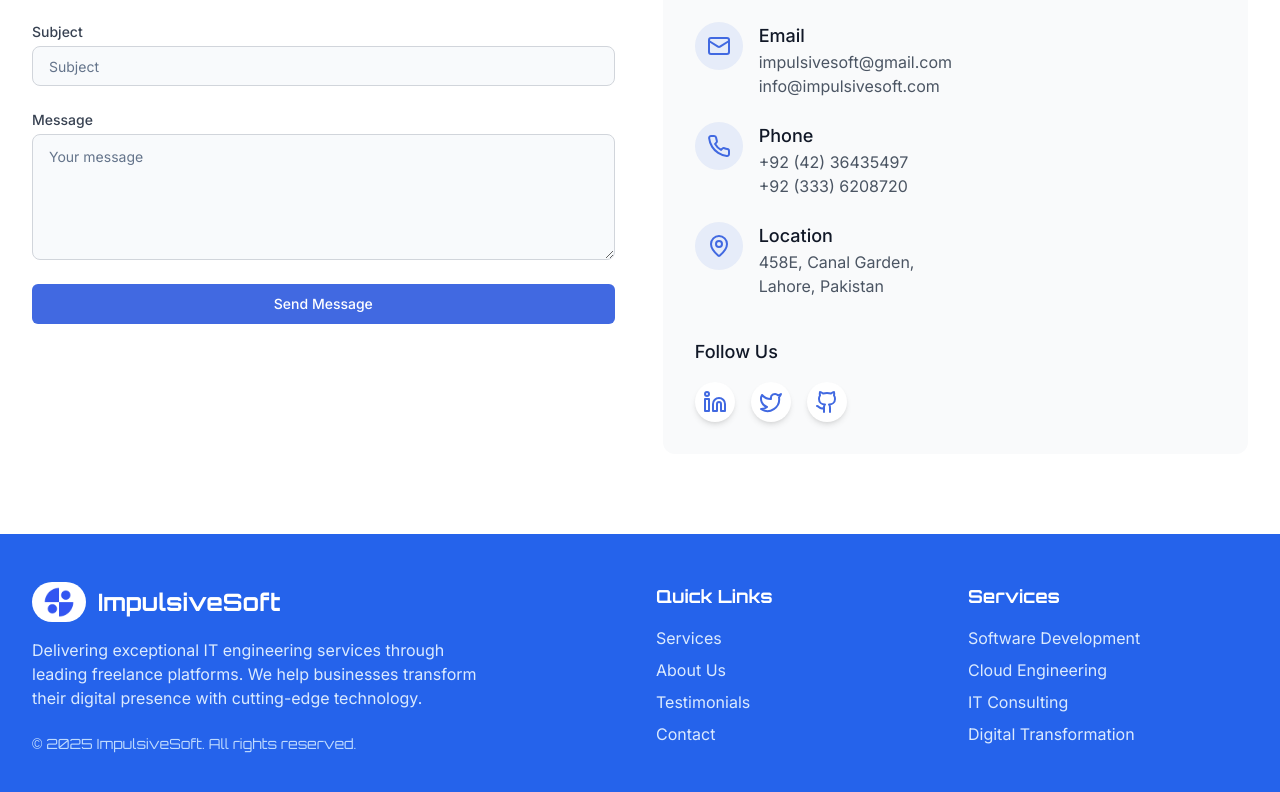
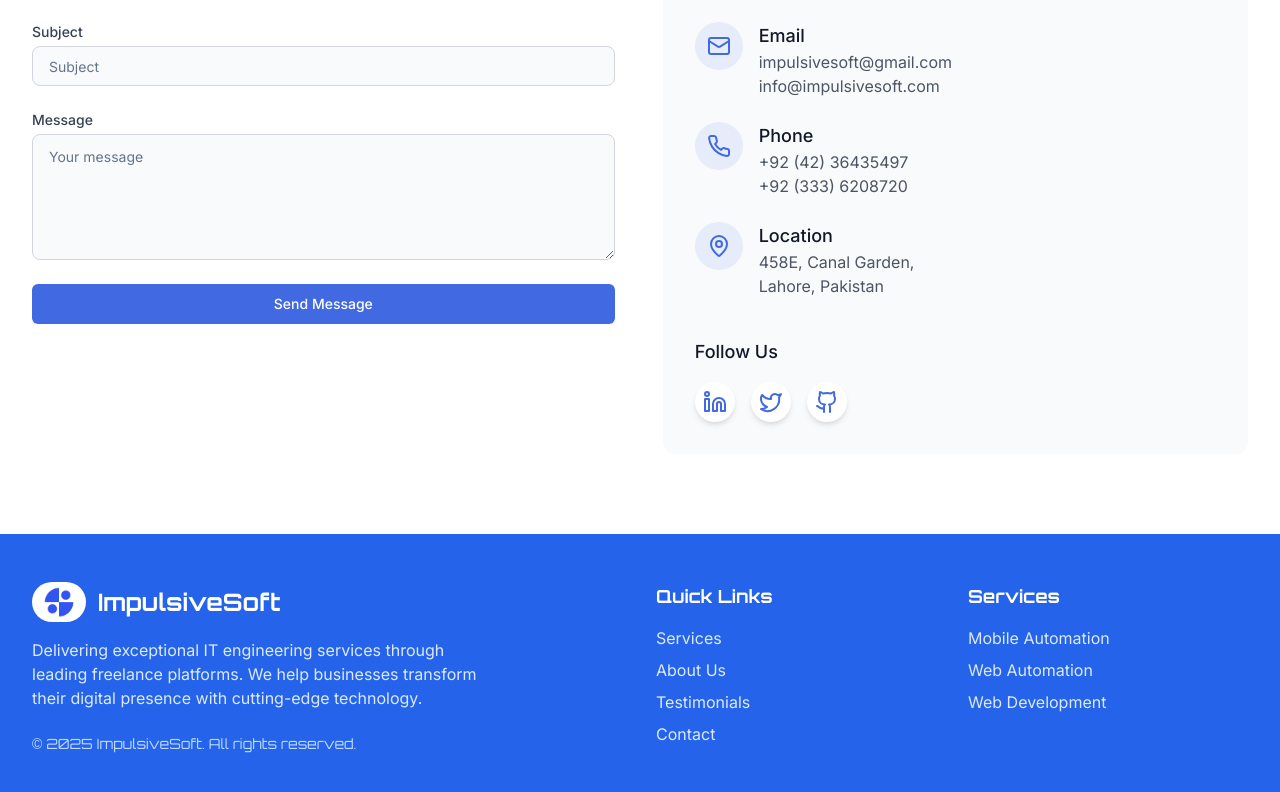
Before and after one commit to emZubair/impulsivesoft, a React (Vite) app: page / in a window 1280 px wide. Shown: the part 3020-3812 px from the top of the page. Built offline with nearby package versions, Linux system fonts and the light colour scheme.

Commit message:
Update footer services
Update the services listed in the footer component.

```diff
--- a/src/components/Footer.tsx
+++ b/src/components/Footer.tsx
@@ -1,3 +1,4 @@
+
 const Footer = () => {
   const currentYear = new Date().getFullYear();
 
@@ -44,16 +45,13 @@ const Footer = () => {
             <h3 className="text-lg font-semibold font-display mb-4">Services</h3>
             <ul className="space-y-2">
               <li>
-                <a href="#" className="text-blue-100 hover:text-white transition-colors">Software Development</a>
+                <a href="#services" className="text-blue-100 hover:text-white transition-colors">Mobile Automation</a>
               </li>
               <li>
-                <a href="#" className="text-blue-100 hover:text-white transition-colors">Cloud Engineering</a>
+                <a href="#services" className="text-blue-100 hover:text-white transition-colors">Web Automation</a>
               </li>
               <li>
-                <a href="#" className="text-blue-100 hover:text-white transition-colors">IT Consulting</a>
-              </li>
-              <li>
-                <a href="#" className="text-blue-100 hover:text-white transition-colors">Digital Transformation</a>
+                <a href="#services" className="text-blue-100 hover:text-white transition-colors">Web Development</a>
               </li>
             </ul>
           </div>
```
